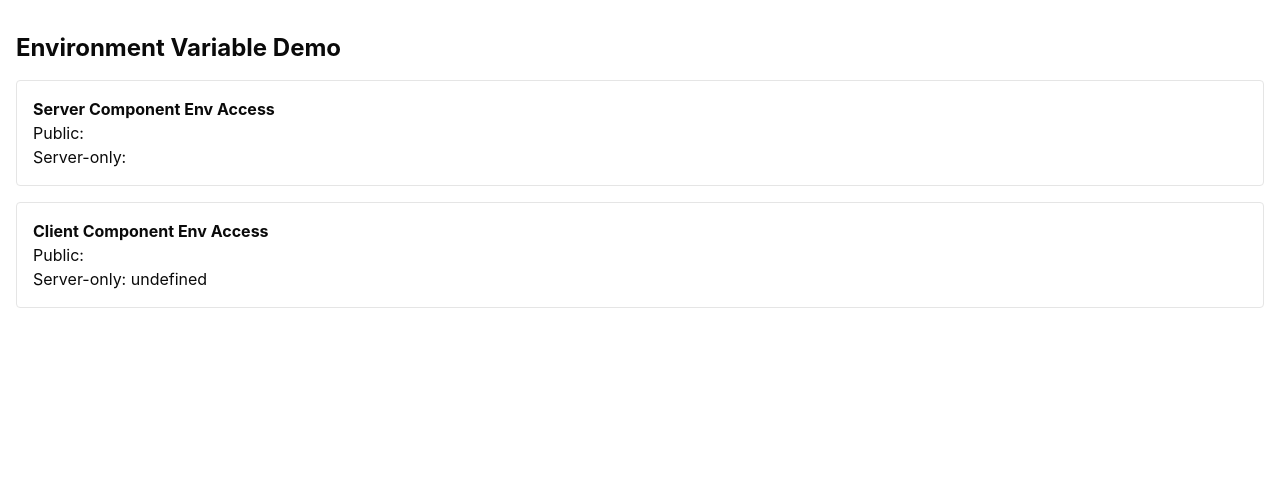
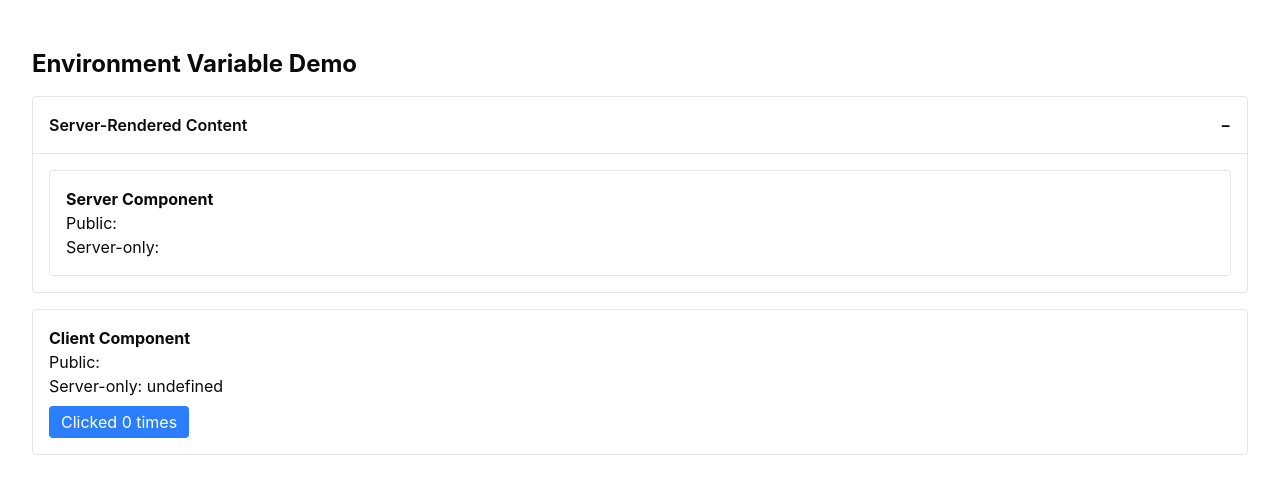
Before and after one commit to zhonga-ct/nextjs-foundations-alan, a Next.js app in the folder apps/web/: page /env-demo in a window 1280 px wide. Shown: the top 494 px of the page. Built offline with nearby package versions, Linux system fonts and the light colour scheme; no server answers.

Commit message:
"feat: demonstrate server/client component boundaries"

```diff
--- a/apps/web/src/app/env-demo/page.tsx
+++ b/apps/web/src/app/env-demo/page.tsx
@@ -1,12 +1,15 @@
-import { ServerEnvDisplay } from '@/components/server-env-display';
-import { ClientEnvDisplay } from '@/components/client-env-display';
+import { ServerEnvDisplay } from '@/components/server-env-display'
+import { Collapsible } from '@/components/collapsible'
+import { ClientEnvDisplay } from '@/components/client-env-display'
 
 export default function EnvDemoPage() {
   return (
-    <main className="flex flex-col gap-4">
+    <main className="flex flex-col gap-4 p-4">
       <h1 className="text-2xl font-bold">Environment Variable Demo</h1>
-      <ServerEnvDisplay />
+      <Collapsible title="Server-Rendered Content">
+        <ServerEnvDisplay />
+      </Collapsible>
       <ClientEnvDisplay />
     </main>
-  );
+  )
 }
--- a/apps/web/src/components/client-env-display.tsx
+++ b/apps/web/src/components/client-env-display.tsx
@@ -1,11 +1,24 @@
-'use client';
+'use client'
+
+import { useState } from 'react'
 
 export function ClientEnvDisplay() {
+  const [clicks, setClicks] = useState(0)
+
+  const handleClick = () => setClicks(clicks + 1)
+
   return (
-    <div className="border p-4 rounded">
-      <h3 className="font-bold">Client Component Env Access</h3>
+    <div className="rounded border p-4">
+      <h3 className="font-bold">Client Component</h3>
       <p>Public: {process.env.NEXT_PUBLIC_APP_NAME}</p>
       <p>Server-only: {process.env.INTERNAL_CONFIG || 'undefined'}</p>
+      <button
+        type="button"
+        onClick={handleClick}
+        className="mt-2 rounded bg-blue-500 px-3 py-1 text-white hover:bg-blue-600"
+      >
+        Clicked {clicks} times
+      </button>
     </div>
-  );
+  )
 }
--- /dev/null
+++ b/apps/web/src/components/collapsible.tsx
@@ -0,0 +1,27 @@
+'use client'
+
+import { useState, type ReactNode } from 'react'
+
+export function Collapsible({
+  title,
+  children
+}: {
+  title: string
+  children: ReactNode
+}) {
+  const [isOpen, setIsOpen] = useState(true)
+
+  return (
+    <div className="rounded border">
+      <button
+        type="button"
+        onClick={() => setIsOpen(!isOpen)}
+        className="flex w-full items-center justify-between p-4 text-left font-semibold hover:bg-gray-50"
+      >
+        {title}
+        <span>{isOpen ? '−' : '+'}</span>
+      </button>
+      {isOpen && <div className="border-t p-4">{children}</div>}
+    </div>
+  )
+}
--- /dev/null
+++ b/apps/web/src/components/counter.tsx
@@ -0,0 +1,17 @@
+'use client'
+
+import { useState } from 'react'
+
+export function Counter() {
+  const [count, setCount] = useState(0)
+
+  return (
+    <button
+      type="button"
+      onClick={() => setCount(count + 1)}
+      className="rounded bg-blue-500 px-4 py-2 text-white hover:bg-blue-600"
+    >
+      Count: {count}
+    </button>
+  )
+}
--- a/apps/web/src/components/server-env-display.tsx
+++ b/apps/web/src/components/server-env-display.tsx
@@ -1,9 +1,9 @@
 export function ServerEnvDisplay() {
   return (
-    <div className="border p-4 rounded">
-      <h3 className="font-bold">Server Component Env Access</h3>
+    <div className="rounded border p-4">
+      <h3 className="font-bold">Server Component</h3>
       <p>Public: {process.env.NEXT_PUBLIC_APP_NAME}</p>
       <p>Server-only: {process.env.INTERNAL_CONFIG}</p>
     </div>
-  );
+  )
 }
```
